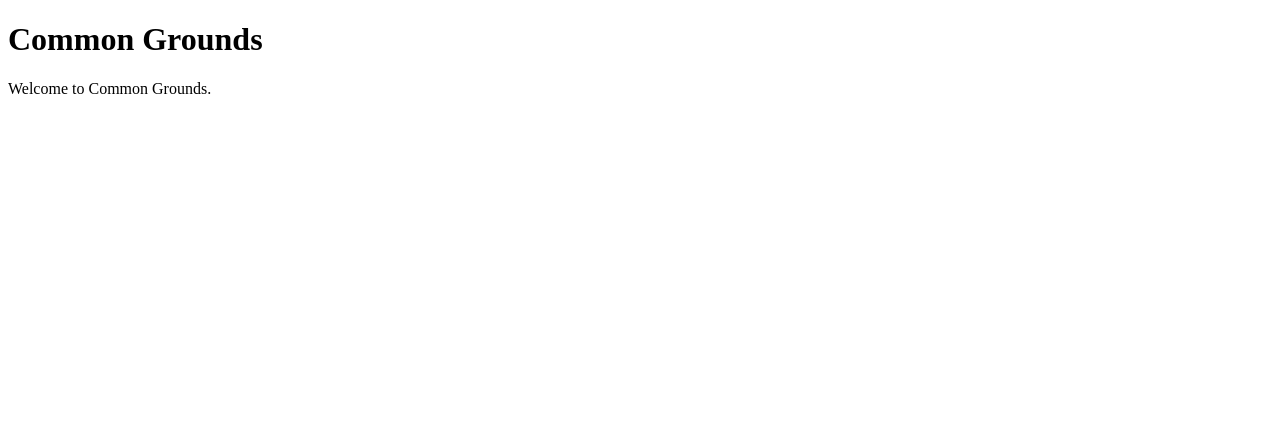
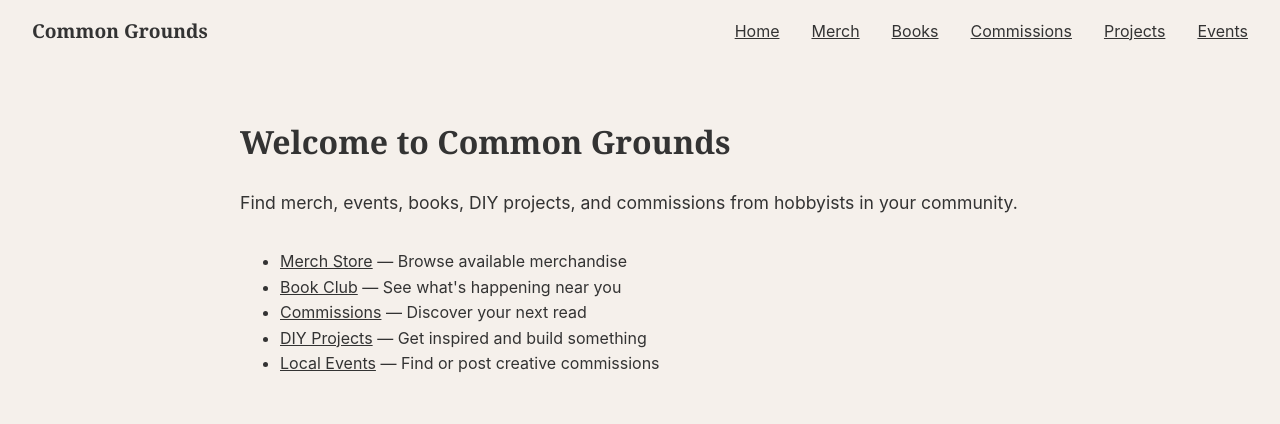
Before and after one commit to yanicells/commongrounds-A-21, a Django app: page / in a window 1280 px wide. Shown: the top 424 px of the page. Run offline with Django 5.2, Linux system fonts and the light colour scheme.

Commit message:
feat: update home page and base html to use css

```diff
--- a/templates/base.html
+++ b/templates/base.html
@@ -1,17 +1,31 @@
+{% load static %}
 <!doctype html>
 <html lang="en">
   <head>
     <meta charset="UTF-8" />
     <meta name="viewport" content="width=device-width, initial-scale=1.0" />
     <title>{% block title %}Common Grounds{% endblock %}</title>
+    <link rel="stylesheet" href="{% static 'style.css' %}" />
     {% block styles %}{% endblock %}
   </head>
   <body>
-    <header>
-      <h1>Common Grounds</h1>
+    <header class="navbar">
+      <h1 class="navbar-brand">Common Grounds</h1>
+      <nav>
+        <ul class="navbar-links">
+          <li><a href="/">Home</a></li>
+          <li><a href="/merchstore/items">Merch</a></li>
+          <li><a href="/bookclub/books">Books</a></li>
+          <li><a href="/commissions/requests">Commissions</a></li>
+          <li><a href="/diyprojects/projects">Projects</a></li>
+          <li><a href="/localevents/events">Events</a></li>
+        </ul>
+      </nav>
     </header>
 
-    <main>{% block content %}{% endblock %}</main>
+    <main>
+      <div class="container">{% block content %}{% endblock %}</div>
+    </main>
 
     {% block scripts %}{% endblock %}
   </body>
--- a/templates/home.html
+++ b/templates/home.html
@@ -3,5 +3,13 @@
 {% block title %}Home{% endblock %}
 
 {% block content %}
-    <p>Welcome to Common Grounds.</p>
+    <h1>Welcome to Common Grounds</h1>
+    <p class="intro">Find merch, events, books, DIY projects, and commissions from hobbyists in your community.</p>
+    <ul>
+        <li><a href="/merchstore/items">Merch Store</a> — Browse available merchandise</li>
+        <li><a href="/bookclub/books">Book Club</a> — See what's happening near you</li>
+        <li><a href="/commissions/requests">Commissions</a> — Discover your next read</li>
+        <li><a href="/diyprojects/projects">DIY Projects</a> — Get inspired and build something</li>
+        <li><a href="/localevents/events">Local Events</a> — Find or post creative commissions</li>
+    </ul>
 {% endblock %}
```
